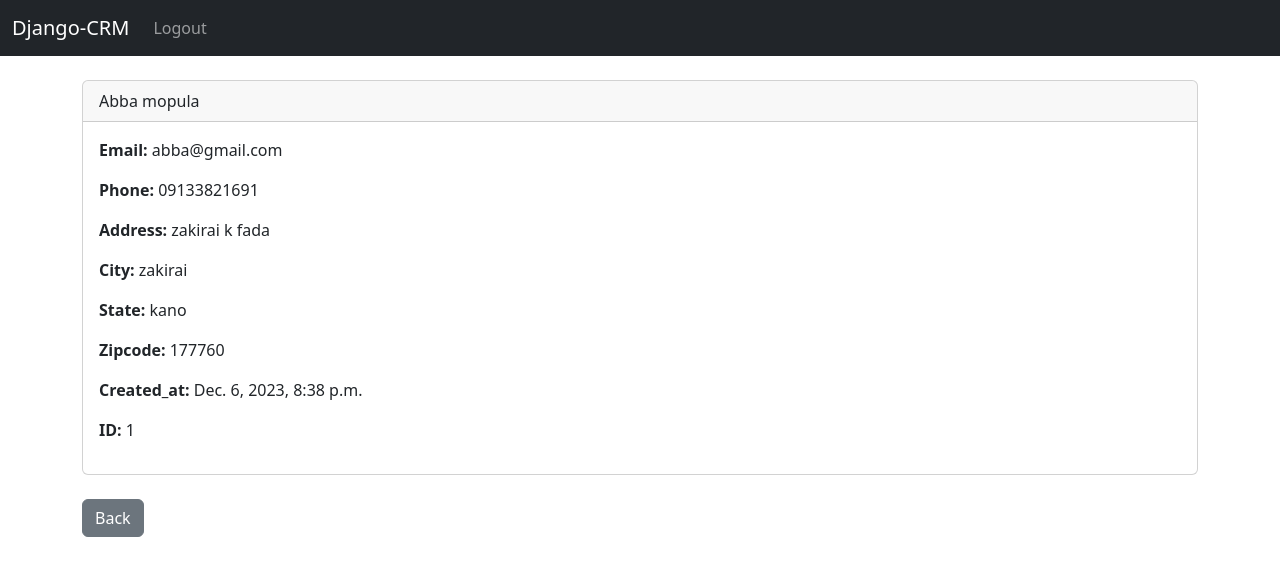
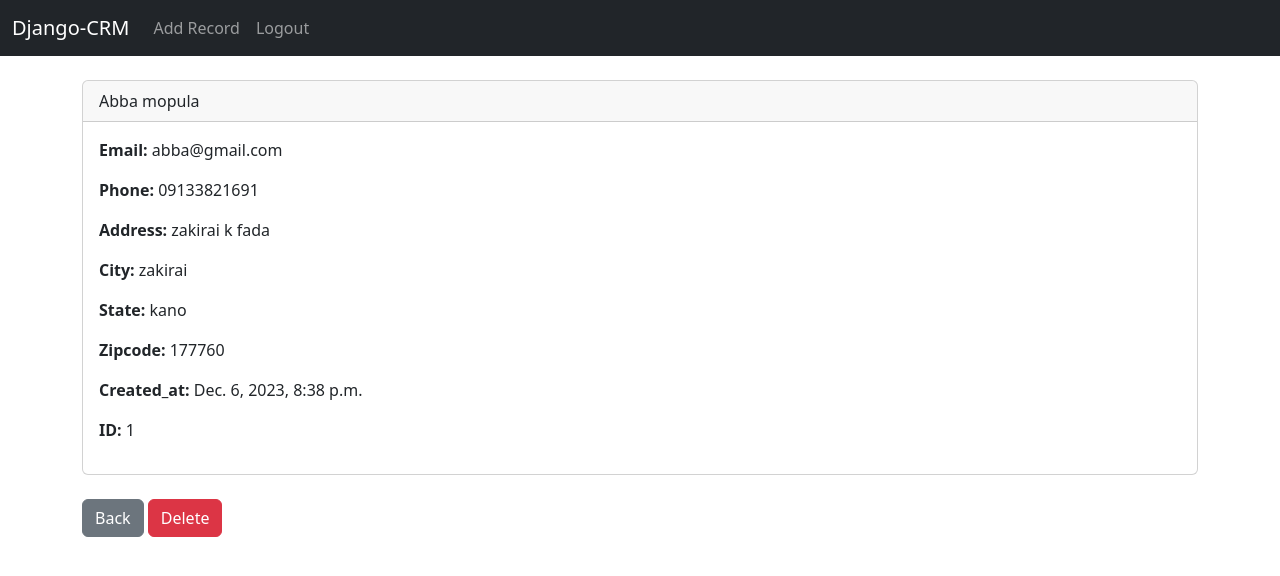
Before and after one commit to Alhrafas/Django-crm, a Django app: page /record/1/ in a window 1280 px wide. Shown: the top 576 px of the page. Run offline with Django 4.2, Linux system fonts and the light colour scheme; a user stored in the database is signed in; data comes from the database, SQL or seed files in the repository; both versions use the stored data as it was after the commit.

Commit message:
initial commit

```diff
--- a/website/templates/navbar.html
+++ b/website/templates/navbar.html
@@ -8,6 +8,9 @@
         <ul class="navbar-nav me-auto mb-2 mb-lg-0">
 
          {% if user.is_authenticated %}
+         <li class="nav-item">
+          <a class="nav-link" href="{% url 'add_record' %}">Add Record</a>
+        </li>
          <li class="nav-item">
           <a class="nav-link" href="{% url 'logout' %}">Logout</a>
         </li>
--- a/website/templates/record.html
+++ b/website/templates/record.html
@@ -37,4 +37,5 @@
 </div>
 <br>
 <a href="{% url 'home' %}" class="btn btn-secondary">Back</a>
+<a href="{% url 'delete_record' customer_record.id %}" class="btn btn-danger">Delete</a>
 {% endblock content %}
--- a/website/url.py
+++ b/website/url.py
@@ -7,4 +7,7 @@ urlpatterns = [
     path('logout/', views.logout_user, name='logout'),
     path('register/', views.register_user, name='register'),
     path('record/<int:pk>/', views.customer_record, name='record'),
+    path('delete_record/<int:pk>/', views.delete_record, name='delete_record'),
+    path('add_record/', views.add_record, name='add_record'),
+
 ]
--- a/website/views.py
+++ b/website/views.py
@@ -54,3 +54,16 @@ def customer_record(request, pk):
     else:
         messages.success(request, "You Must Be Logged In To View This Page....")
         return redirect('home')
+
+def delete_record(request, pk):
+    if request.user.is_authenticated:
+        delete_it = Record.objects.get(id=pk)
+        delete_it.delete()
+        messages.success(request, "You Have Successfully Delete The Record...")
+        return redirect('home')
+    else:
+        messages.success(request, "You Have To Log In To Delete The Record....")
+        return render(request, 'home.html')
+
+def add_record(request):
+    return render(request, 'add_record.html', {})
```
Also changed, not shown: website/templates/add_record.html (added, +18 -0 lines), db.sqlite3.
